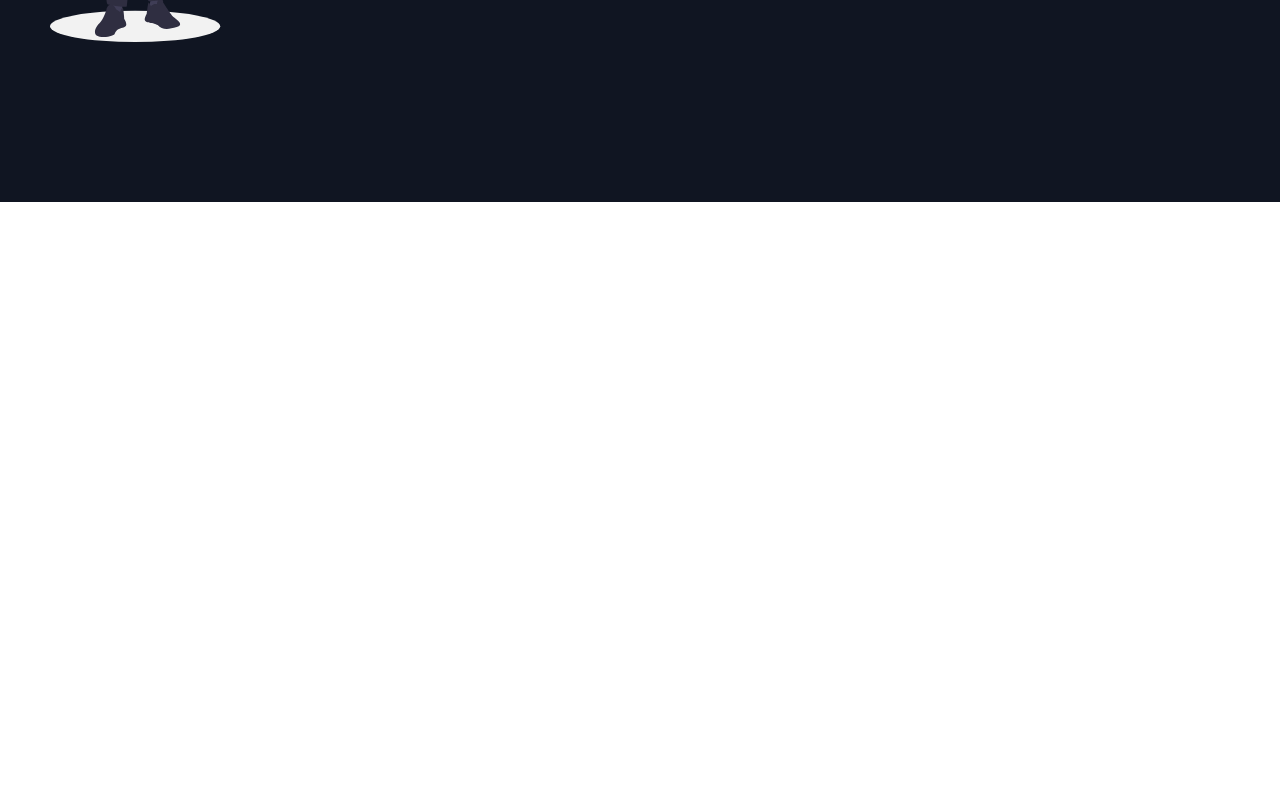
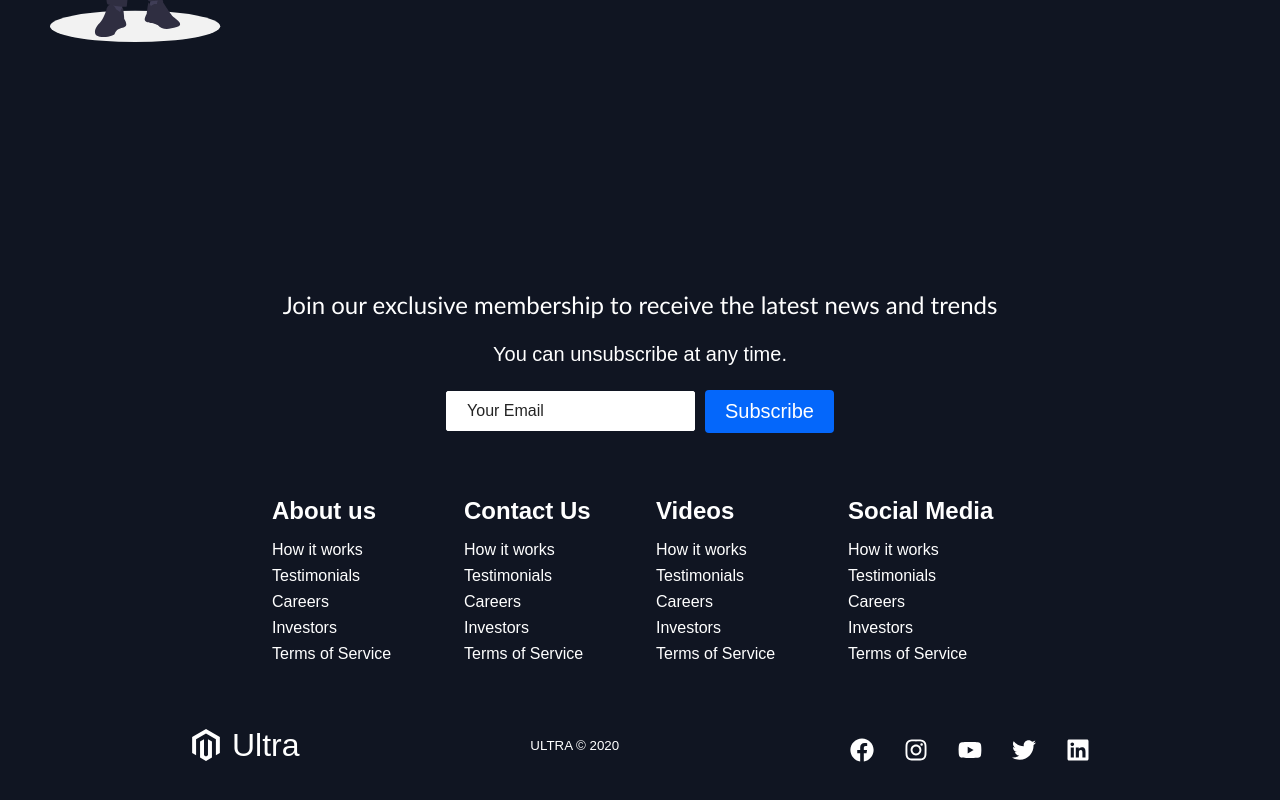
Before and after one commit to alexmirg/ultra, a React (Create React App) app: page / in a window 1280 px wide. Shown: the part 2923-3723 px from the top of the page. Before the commit the page ends 3125 px from the top, so only its background shows below. Built offline with nearby package versions, Linux system fonts and the light colour scheme; the HTML template or start-up script is replaced by a standard one.

Commit message:
Implemented Footer Component

```diff
--- a/src/App.js
+++ b/src/App.js
@@ -2,7 +2,7 @@
 import {BrowserRouter as Router, Switch, Route} from 'react-router-dom'
 
 import GlobalStyle from './globalStyles'
-import { Navbar } from './components'
+import { Navbar, Footer } from './components'
 
 import Home from './pages/Homepage/Home'
 
@@ -14,6 +14,7 @@
       <Switch>
         <Route path="/" exac component={Home} />
       </Switch>
+      <Footer />
     </Router>
   );
 }
--- /dev/null
+++ b/src/components/Footer/Footer.elements.js
@@ -0,0 +1,163 @@
+import styled from 'styled-components'
+import {Link} from 'react-router-dom'
+import { FaMagento } from 'react-icons/fa'
+
+export const FooterContainer = styled.div`
+    background: #101522;
+    padding: 4rem 0 2rem 0;
+    display: flex;
+    flex-direction: column;
+    justify-content: center;
+    align-items: center;
+`
+
+export const FooterSubscription = styled.section`
+    display: flex;
+    flex-direction: column;
+    justify-content: center;
+    align-items: center;
+    text-align: center;
+    margin-bottom: 24px;
+    padding: 24px;
+    color: #fff;
+`
+
+export const FooterSubHeading = styled.p`
+    font-family: 'Trebuchet MS', 'Lucida Sans Unicode', 'Lucida Grande', 'Lucida Sans', Arial, Helvetica, sans-serif, Arial, Helvetica, sans-serif, sans-serif;
+    margin-bottom: 24px;
+    font-size: 24px;
+`
+
+export const FooterSubText = styled.p`
+    margin-bottom: 24px;
+    font-size: 20px;
+`
+
+export const Form = styled.form`
+    display: flex;
+    justify-content: center;
+    align-items: center;
+
+    @media screen and (max-width: 820px) {
+        flex-direction: column;
+        width: 80%;
+    }
+`
+
+export const FormInput = styled.input`
+    padding: 10px 20px;
+    border-radius: 2px;
+    margin-right: 10px;
+    outline: none;
+    font-size: 16px;
+    border: 1px solid #fff;
+
+    &::placeholder {
+        color: #242424;
+    }
+
+    @media screen and (max-width: 820px) {
+        width: 100%;
+        margin: 0 0 16px 0;
+    }
+`
+
+export const FooterLinksContainer = styled.div`
+    width: 100%;
+    max-width: 1000px;
+    display: flex;
+    justify-content: center;
+
+    @media screen and (max-width: 820px) {
+        padding-top: 32px;
+    }
+`
+
+export const FooterLinksWrapper = styled.div`
+    display: flex;
+    @media screen and (max-width: 820px) {
+        flex-direction: column;
+    }
+`
+
+export const FooterLinksItems = styled.div`
+    display: flex;
+    flex-direction: column;
+    align-items: flex-start;
+    margin: 16px;
+    text-align: left;
+    width: 160px;
+    box-sizing: border-box;
+    color: #fff;
+
+    @media screen and (max-width: 420px) {
+        margin: 0;
+        padding: 10px;
+        width: 100%;
+    }
+`
+
+export const FooterLinkTitle = styled.h2`
+    margin-bottom: 16px;
+`
+
+export const FooterLink = styled(Link)`
+    color: #fff;
+    text-decoration: none;
+    margin-bottom: 0.5rem;
+
+    &:hover {
+        color: #0467fb;
+        transition: 0.3s ease-out;
+    }
+`
+
+export const SocialMedia = styled.section`
+    max-width: 1000px;
+    width: 100%;
+`
+
+export const SocialMediaWrap = styled.div`
+    display: flex;
+    justify-content: space-between;
+    align-items: center;
+    width: 90%;
+    max-width: 1000px;
+    margin: 40px auto 0 auto;
+
+    @media screen and (max-width: 820px) {
+        flex-direction: column;
+    }
+`
+
+export const SocialLogo = styled(Link)`
+    color: #fff;
+    justify-self: start;
+    cursor: pointer;
+    text-decoration: none;
+    font-size: 2rem;
+    display: flex;
+    align-items: center;
+    margin-bottom: 16px;
+`
+
+export const SocialIcon = styled(FaMagento)`
+    margin-right: 10px;
+`
+
+export const WebsiteRights = styled.small`
+    color: #fff;
+    margin-bottom: 16px;
+`
+
+export const SocialIcons = styled.div`
+    display: flex;
+    justify-content: space-between;
+    align-items: center;
+    width: 240px;
+`
+
+export const SocialIconLink = styled.a`
+    color: #fff;
+    font-size: 24px;
+`
--- /dev/null
+++ b/src/components/Footer/Footer.js
@@ -0,0 +1,108 @@
+import React from 'react'
+import {FaFacebook, FaInstagram, FaTwitter, FaYoutube, FaLinkedin} from 'react-icons/fa'
+import {
+    FooterContainer,
+    FooterSubscription,
+    FooterSubHeading,
+    FooterSubText,
+    Form,
+    FormInput,
+    FooterLinksContainer,
+    FooterLinksWrapper,
+    FooterLinksItems,
+    FooterLinkTitle,
+    FooterLink,
+    SocialMedia,
+    SocialMediaWrap,
+    SocialLogo,
+    WebsiteRights,
+    SocialIcons,
+    SocialIconLink,
+    SocialIcon
+} from './Footer.elements'
+import { Button } from '../../globalStyles'
+
+const Footer = () => {
+    return (
+        <FooterContainer>
+            <FooterSubscription>
+                <FooterSubHeading>
+                    Join our exclusive membership to receive the latest news and trends
+                </FooterSubHeading>
+                <FooterSubText>
+                    You can unsubscribe at any time.
+                </FooterSubText>
+                <Form>
+                    <FormInput name="email" type="email" placeholder="Your Email" />
+                    <Button fontBig>Subscribe</Button>
+                </Form>
+            </FooterSubscription>
+            <FooterLinksContainer>
+                <FooterLinksWrapper>
+                    <FooterLinksItems>
+                        <FooterLinkTitle>About us</FooterLinkTitle>
+                        <FooterLink to="/sign-up">How it works</FooterLink>
+                        <FooterLink to="/">Testimonials</FooterLink>
+                        <FooterLink to="/">Careers</FooterLink>
+                        <FooterLink to="/">Investors</FooterLink>
+                        <FooterLink to="/">Terms of Service</FooterLink>
+                    </FooterLinksItems>
+                    <FooterLinksItems>
+                        <FooterLinkTitle>Contact Us</FooterLinkTitle>
+                        <FooterLink to="/sign-up">How it works</FooterLink>
+                        <FooterLink to="/">Testimonials</FooterLink>
+                        <FooterLink to="/">Careers</FooterLink>
+                        <FooterLink to="/">Investors</FooterLink>
+                        <FooterLink to="/">Terms of Service</FooterLink>
+                    </FooterLinksItems>
+                    </FooterLinksWrapper>
+                    <FooterLinksWrapper>
+                    <FooterLinksItems>
+                        <FooterLinkTitle>Videos</FooterLinkTitle>
+                        <FooterLink to="/sign-up">How it works</FooterLink>
+                        <FooterLink to="/">Testimonials</FooterLink>
+                        <FooterLink to="/">Careers</FooterLink>
+                        <FooterLink to="/">Investors</FooterLink>
+                        <FooterLink to="/">Terms of Service</FooterLink>
+                    </FooterLinksItems>
+                    <FooterLinksItems>
+                        <FooterLinkTitle>Social Media</FooterLinkTitle>
+                        <FooterLink to="/sign-up">How it works</FooterLink>
+                        <FooterLink to="/">Testimonials</FooterLink>
+                        <FooterLink to="/">Careers</FooterLink>
+                        <FooterLink to="/">Investors</FooterLink>
+                        <FooterLink to="/">Terms of Service</FooterLink>
+                    </FooterLinksItems>
+                </FooterLinksWrapper>
+            </FooterLinksContainer>
+            <SocialMedia>
+                <SocialMediaWrap>
+                    <SocialLogo to="/">
+                        <SocialIcon />
+                        Ultra
+                    </SocialLogo>
+                    <WebsiteRights>ULTRA © 2020</WebsiteRights>
+                    <SocialIcons>
+                        <SocialIconLink href="/" target="_blank" aria-label="Facebook">
+                            <FaFacebook />
+                        </SocialIconLink>
+                        <SocialIconLink href="/" target="_blank" aria-label="Instagram">
+                            <FaInstagram />
+                        </SocialIconLink>
+                        <SocialIconLink href="/" target="_blank" aria-label="Youtube" rel="noopener noreferrer">
+                            <FaYoutube />
+                        </SocialIconLink>
+                        <SocialIconLink href="/" target="_blank" aria-label="Twitter">
+                            <FaTwitter />
+                        </SocialIconLink>
+                        <SocialIconLink href="/" target="_blank" aria-label="Linkedin">
+                            <FaLinkedin />
+                        </SocialIconLink>
+                    </SocialIcons>
+                </SocialMediaWrap>
+            </SocialMedia>
+        </FooterContainer>
+    )
+}
+
+export default Footer
--- a/src/components/index.js
+++ b/src/components/index.js
@@ -1,2 +1,3 @@
 export {default as Navbar} from './NavBar/NavBar'
+export {default as Footer} from './Footer/Footer'
 export {default as InfoSection} from './InfoSection/InfoSection'
```
